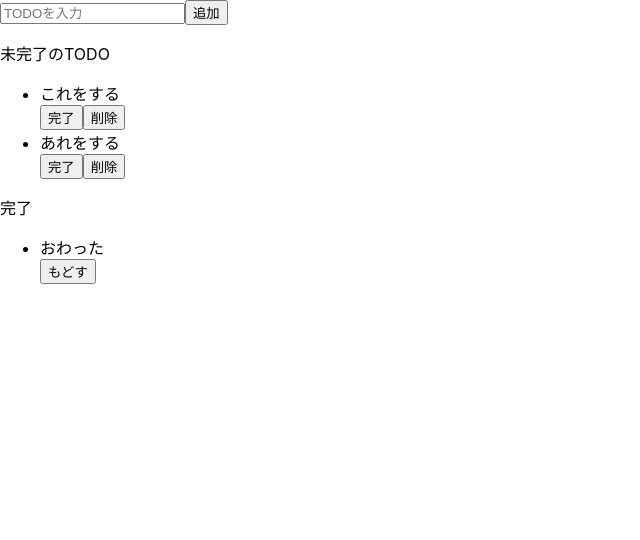
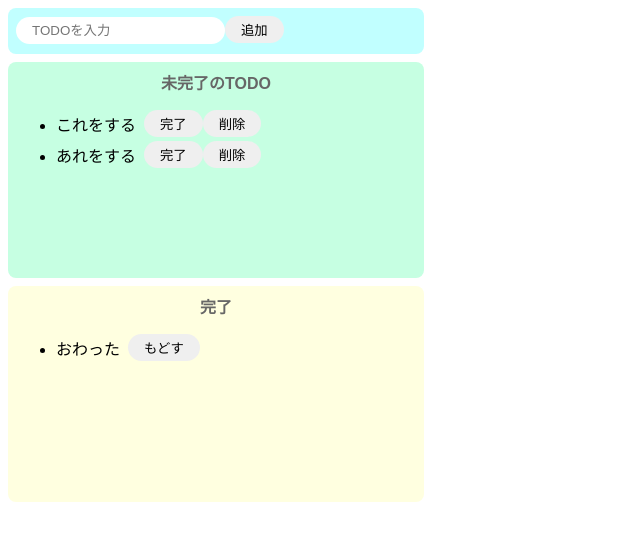
Before and after one commit to nakashi120/to_do_react, a React (Create React App) app: page / in a window 1280 px wide. Shown: the top 540 px of the page, without its empty margins (0-640 px from the left). Built offline with nearby package versions, Linux system fonts and the light colour scheme.

Commit message:
udemy-7-50 CSSでスタイリング

```diff
--- a/src/App.css
+++ b/src/App.css
@@ -1,38 +1,66 @@
-.App {
-  text-align: center;
+body {
+  font-family: sans-serif;
 }
 
-.App-logo {
-  height: 40vmin;
-  pointer-events: none;
+input {
+  border-radius: 16px;
+  border: none;
+  padding: 6px 16px;
+  outline: none;
 }
 
-@media (prefers-reduced-motion: no-preference) {
-  .App-logo {
-    animation: App-logo-spin infinite 20s linear;
-  }
+button {
+  border-radius: 16px;
+  border: none;
+  padding: 4px 16px;
 }
 
-.App-header {
-  background-color: #282c34;
-  min-height: 100vh;
-  display: flex;
-  flex-direction: column;
-  align-items: center;
-  justify-content: center;
-  font-size: calc(10px + 2vmin);
-  color: white;
+button:hover {
+  background-color: #ff7fff;
+  color: #fff;
+  cursor: pointer;
 }
 
-.App-link {
-  color: #61dafb;
+li {
+  margin-right: 8px;
 }
 
-@keyframes App-logo-spin {
-  from {
-    transform: rotate(0deg);
-  }
-  to {
-    transform: rotate(360deg);
-  }
+.input-area {
+  background-color: #c1ffff;
+  width: 400px;
+  height: 30px;
+  border-radius: 8px;
+  padding: 8px;
+  margin: 8px;
 }
+
+.incomplete-area {
+  background-color: #c6ffe2;
+  width: 400px;
+  min-height: 200px;
+  padding: 8px;
+  margin: 8px;
+  border-radius: 8px;
+}
+
+.complete-area {
+  background-color: #ffffe0;
+  width: 400px;
+  min-height: 200px;
+  padding: 8px;
+  margin: 8px;
+  border-radius: 8px;
+}
+
+.title {
+  text-align: center;
+  margin-top: 0;
+  font-weight: bold;
+  color: #666;
+}
+
+.list-row {
+  display: flex;
+  align-items: center;
+  padding-bottom: 4px;
+}
--- a/src/App.jsx
+++ b/src/App.jsx
@@ -4,30 +4,30 @@
 const App =() => {
   return (
     <>
-      <div>
+      <div className="input-area">
         <input placeholder="TODOを入力" />
         <button>追加</button>
       </div>
-      <div>
-        <p>未完了のTODO</p>
+      <div className="incomplete-area">
+        <p className="title">未完了のTODO</p>
         <ul>
-          <div>
+          <div className="list-row">
             <li>これをする</li>
             <button>完了</button>
             <button>削除</button>
           </div>
-          <div>
+          <div className="list-row">
             <li>あれをする</li>
             <button>完了</button>
             <button>削除</button>
           </div>
         </ul>
       </div>
-      <div>
+      <div className="complete-area">
         <div>
-          <p>完了</p>
+          <p className="title">完了</p>
           <ul>
-            <div>
+            <div className="list-row">
               <li>おわった</li>
               <button>もどす</button>
             </div>
```
